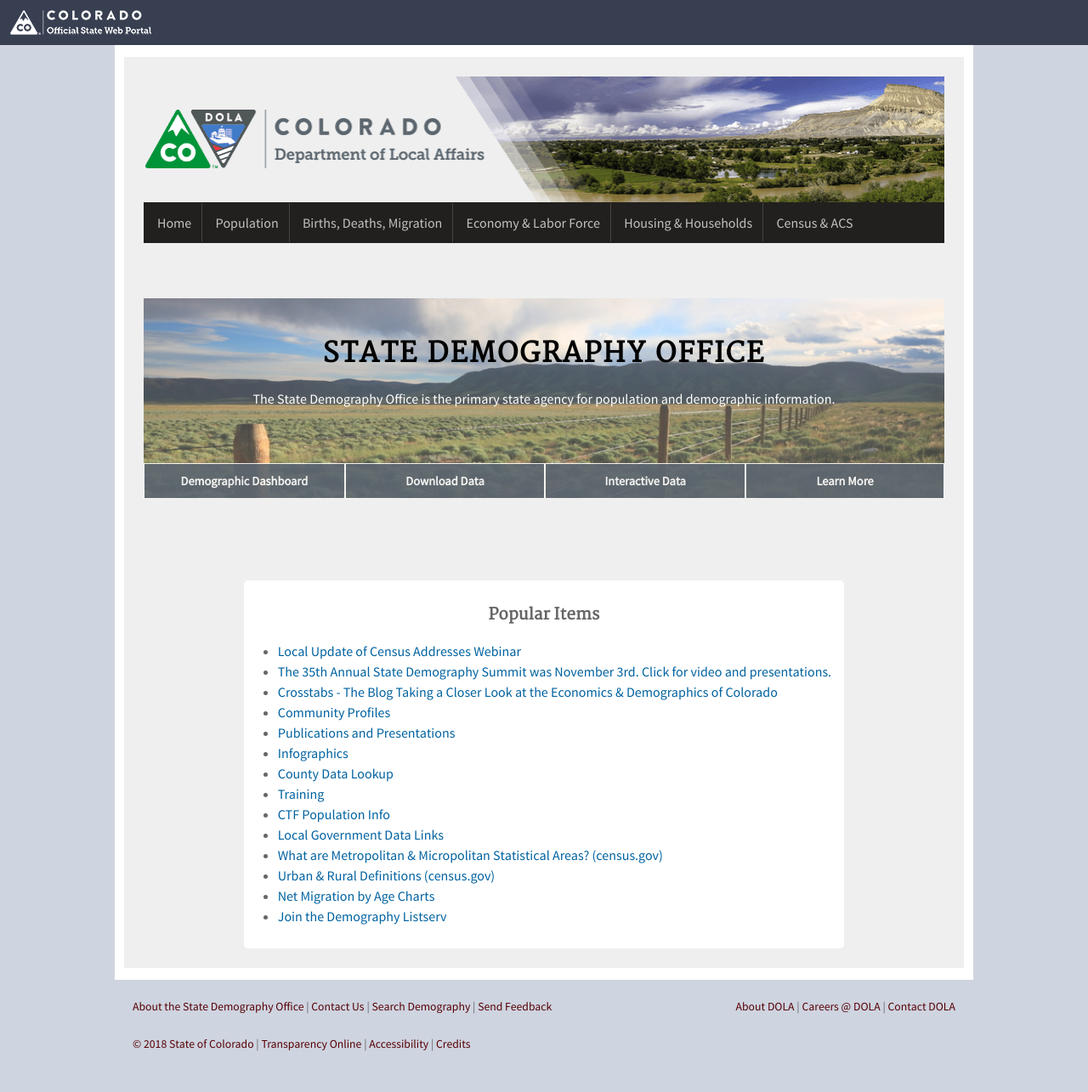
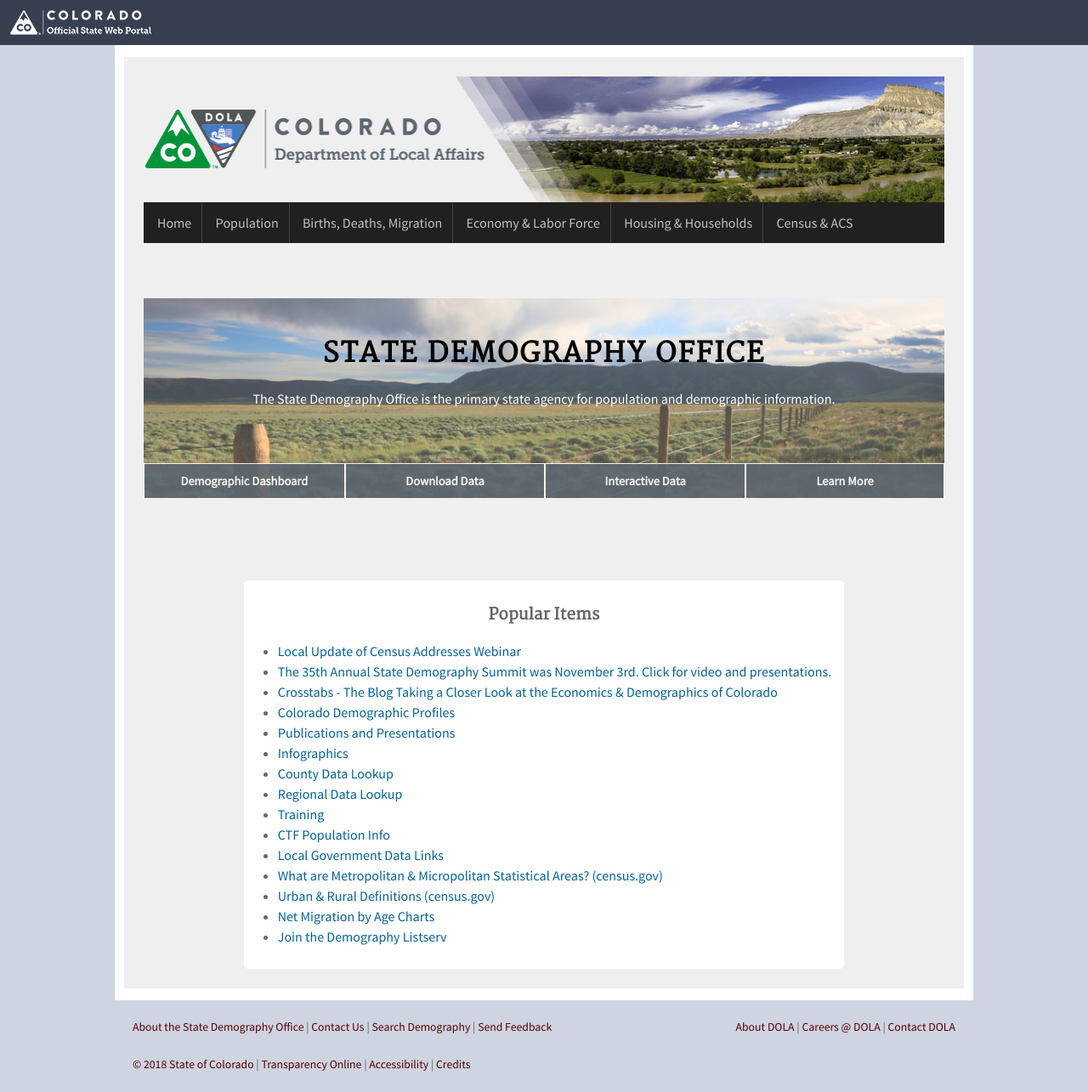
Before and after one commit to TBleess/Website_New, a Jekyll site: the page built from pages/0_Homepage_and_Footer_Links/index.md, in a window 1280 px wide. Shown: the whole page at 85% size. Built offline with Jekyll 4.4.1, drawn with Linux system fonts in a browser that asks for light colours; before the commit the page ends 1261 px from its top, so only the background shows below that.

Commit message:
This is the Popular Items List
4/18/2018 Update Colorado Demographic Profile and Regional Data Lookup

```diff
--- a/_data/infobox.yml
+++ b/_data/infobox.yml
@@ -8,7 +8,7 @@
   url: "/demography/publications-and-presentations/#annual-demography-summit-2017"
 - name: "Crosstabs - The Blog Taking a Closer Look at the Economics & Demographics of Colorado"
   url: "/crosstabs/"
-- name: "Community Profiles"
+- name: "Colorado Demographic Profiles"
   url: "/community-profiles/"
 - name: "Publications and Presentations"
   url: "/demography/publications-and-presentations#publications-and-presentations"
@@ -16,6 +16,8 @@
   url: "/demography/infographics#infographics"
 - name: "County Data Lookup"
   url: "population/data/profile-county/"
+- name: "Regional Data Lookup"
+  url: "population/data/profile-regions/"
 - name: "Training"
   url: "/demography/training#training"
 - name: "CTF Population Info"
```
